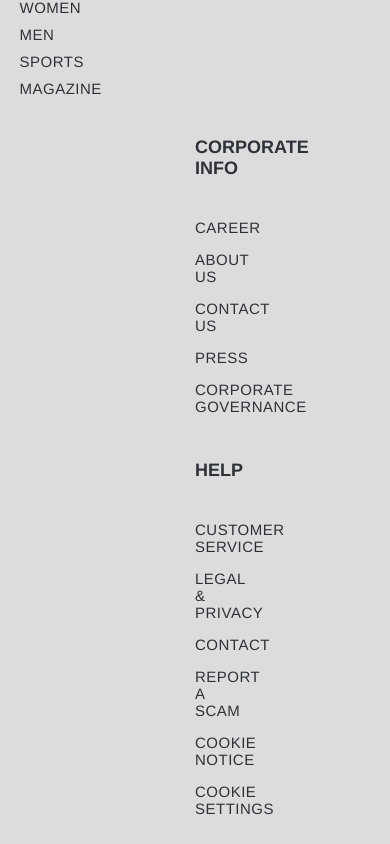
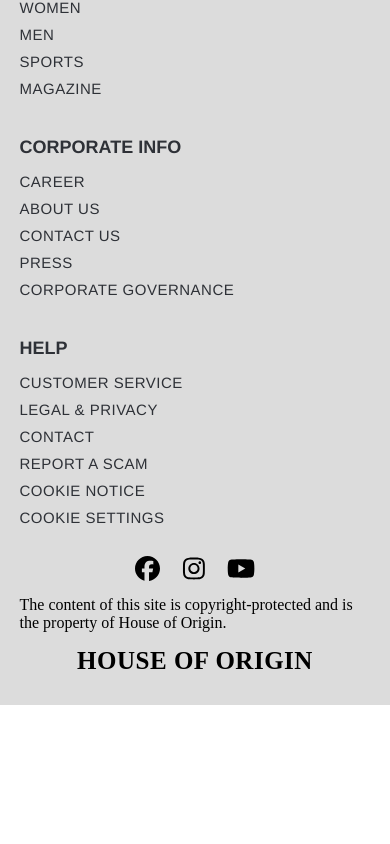
Before and after one commit to Pruthviraj-03/clone, a React (Create React App) app: page / in a window 390 px wide. Shown: the part 9560-10404 px from the top of the page. After the commit the page ends 10315 px from the top, so only its background shows below. Built offline with nearby package versions, Linux system fonts and the light colour scheme.

Commit message:
fixed some issues.

```diff
--- a/src/index.css
+++ b/src/index.css
@@ -1033,7 +1033,9 @@
     font-size: 14px;
   }
 
-  .footer-container-col2 {
+  .footer-container-col2,
+  .footer-container-col3,
+  .footer-container-col4 {
     width: 100%;
     height: 100%;
     flex-direction: column;
@@ -1041,11 +1043,15 @@
     padding-left: 0%;
   }
 
-  .footer-container-col2 span {
+  .footer-container-col2 span,
+  .footer-container-col3 span,
+  .footer-container-col4 span {
     font-size: 18px;
   }
 
-  .footer-container-col2 li {
+  .footer-container-col2 li,
+  .footer-container-col3 li,
+  .footer-container-col4 li {
     font-size: 15px;
     margin-bottom: 10px;
   }
@@ -1435,7 +1441,9 @@
     font-size: 22.5px;
   }
 
-  .footer-container-col2 {
+  .footer-container-col2,
+  .footer-container-col3,
+  .footer-container-col4 {
     width: 100%;
     height: 100%;
     flex-direction: column;
@@ -1443,11 +1451,15 @@
     padding-left: 0%;
   }
 
-  .footer-container-col2 span {
+  .footer-container-col2 span,
+  .footer-container-col3 span,
+  .footer-container-col4 span {
     font-size: 25px;
   }
 
-  .footer-container-col2 li {
+  .footer-container-col2 li,
+  .footer-container-col3 li,
+  .footer-container-col4 li {
     font-size: 20px;
     margin-bottom: 10px;
   }
@@ -1654,12 +1666,6 @@
     letter-spacing: 0px;
   }
 
-  .footer-container-col2 li:hover,
-  .footer-container-col3 li:hover,
-  .footer-container-col4 li:hover {
-    color: var(--dark-grey);
-  }
-
   .footer-social {
     gap: 15px;
   }
```
